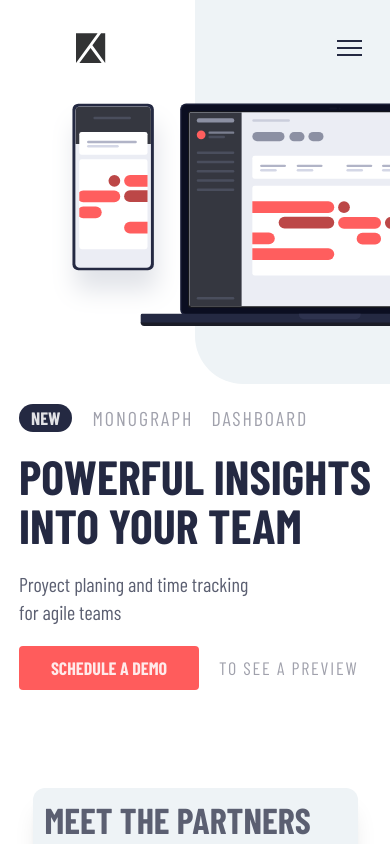
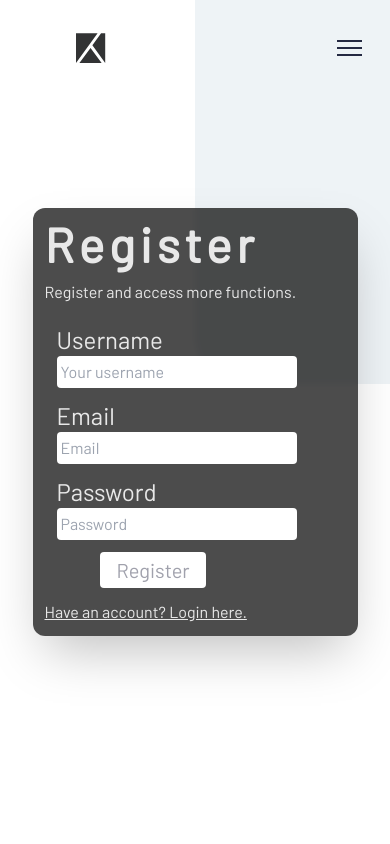
Before and after one commit to ivangarcilazo/Iglobal-ventures-spa, a React (Vite) app: page /users/register in a window 390 px wide. Shown: the top 844 px of the page. Built offline with nearby package versions, Linux system fonts and the light colour scheme; no server answers.

Commit message:
add/registerPage-addEndpoint

```diff
--- a/src/App.jsx
+++ b/src/App.jsx
@@ -2,8 +2,8 @@ import { BrowserRouter as Router, Routes, Route } from "react-router-dom"
 import Layout from "./components/common/Layout/Layout"
 import ProviderAuth from "./components/common/Provider/ProviderAuth"
 import Home from "./pages/Home/Home"
-import Login from "./pages/Login/Login"
 import Agenda from "./pages/Agenda/Agenda"
+import LogRegUser from "./pages/LogRegUser/LogRegUser"
 
 function App() {
 
@@ -16,9 +16,9 @@ function App() {
               <Home />
             </Layout>}
           />
-           <Route path="/login" element={
+           <Route path="/users/:action" element={
             <Layout>
-              <Login />
+              <LogRegUser />
             </Layout>}
           />
            <Route path="/agenda" element={
--- a/src/components/common/FormScheduleContainer/FormScheduleContainer.jsx
+++ b/src/components/common/FormScheduleContainer/FormScheduleContainer.jsx
@@ -4,7 +4,7 @@ import Button from "../Button/Button"
 import { colors } from "../../utilsGeneral"
 import { useEffect } from "react"
 
-export default function FormScheduleContainer({inputs, onSubmit, error, handlerInputChange}){
+export default function FormScheduleContainer({inputs, onSubmit, error, handlerInputChange, loadingPost}){
     const { data, loading:loadingGet, getData } = useGet()
     useEffect(()=>{
       getData('https://jsonplaceholder.typicode.com/users')
@@ -62,7 +62,8 @@ export default function FormScheduleContainer({inputs, onSubmit, error, handlerI
 
           <div className="w-full text-white flex justify-between items-center gap-3">
             <Button label={"Submit"} background={colors.darkGrayishBlue} />
-            <span className="rounded" style={{backgroundColor:colors.red, color:colors.lightGrayishBlue}}>{error&&(error?.message)}</span>
+            {loadingPost&&<img className="" src="https://cdn.pixabay.com/animation/2022/07/29/03/42/03-42-22-68_512.gif" width={30} alt="loadingImage" />}
+            <span className="rounded pl-2 pr-2" style={{backgroundColor:colors.red, color:colors.lightGrayishBlue}}>{error&&(error?.message)}</span>
           </div>
 
         </form>
--- a/src/components/common/Header/components/LinkNavigations.jsx
+++ b/src/components/common/Header/components/LinkNavigations.jsx
@@ -22,11 +22,16 @@ const navigations = [
         label:'AGENDA',
         path:'/agenda',
         color:colors.veryDarkBlue
-    },{
+    },[{
         label:'LOGIN',
-        path:'/login',
+        path:'/users/login',
         color:colors.grayishBlue
     },
+    {
+        label:'REGISTER',
+        path:'/users/register',
+        color:colors.grayishBlue
+    }]
 ]
 
 export const LinkNavigations = () =>{
@@ -46,9 +51,9 @@ export const LinkNavigations = () =>{
         {
             navigations.map((element, index)=>(
                 <React.Fragment key={index}>
-                {element.label === 'LOGIN'?
+                {Array.isArray(element)?
                     <>
-                        <div key={`${index}LOGIN`} className="md:w-2 md:h-2 md:rounded-full w-full border" style={{backgroundColor:element.color}}></div>
+                        <div key={`${index}LOGIN`} className="md:w-2 md:h-2 md:rounded-full w-full border" style={{backgroundColor:colors.grayishBlue}}></div>
                         {
                             !userLogged?(
                                 <>
@@ -57,8 +62,9 @@ export const LinkNavigations = () =>{
                                 </>
 
                             ):(
-
-                                <Link className="font-barlowCondensed font-bold text-lg hover:underline" key={index} to={element.path} style={{color:element.color}} >{element.label}</Link>
+                                element.map((userLinks, index)=>(
+                                    <Link className="font-barlowCondensed font-bold text-lg hover:underline" key={index} to={userLinks.path} style={{color:userLinks.color}} >{userLinks.label}</Link>
+                                ))
 
                             )
                         }
--- a/src/hook/usePostDeletePut.jsx
+++ b/src/hook/usePostDeletePut.jsx
@@ -11,7 +11,7 @@ export default function usePostDeletePut(){
         try {
             setLoading(true)
 
-            const response = await fetch(`http://127.0.0.1:3000/${url}`, {
+            const response = await fetch(`https://iglobal-adventures-spa-backend.netlify.app/.netlify/functions/app/${url}`, {
                 method: method,
                 headers:{
                     'Content-Type':'application/json'
--- a/src/pages/Agenda/components/ContainerAgenda.jsx
+++ b/src/pages/Agenda/components/ContainerAgenda.jsx
@@ -21,7 +21,7 @@ export default function ContainerAgenda({state}){
     useEffect(()=>{
         const getAgenda = async() =>{
             try {
-                const responseServer = await getData(`http://127.0.0.1:3000/schedule/get/${state.email}`)
+                const responseServer = await getData(`https://iglobal-adventures-spa-backend.netlify.app/.netlify/functions/app/schedule/get/${state.email}`)
 
                 if(responseServer){
                     setAgenda(responseServer)
@@ -125,7 +125,7 @@ const EditModal = ( {scheduleToEdit, agenda, setAgenda, setModalStatus}) => {
             value:scheduleToEdit.date.split('T')[0]
         }
     ])
-    const { manipulateData, error, setError } = usePostDeletePut()
+    const { manipulateData, error, setError, loading } = usePostDeletePut()
 
     const handlerChange = (e, index) => {
 
@@ -171,6 +171,6 @@ const EditModal = ( {scheduleToEdit, agenda, setAgenda, setModalStatus}) => {
     }
 
     return(
-       <FormScheduleContainer error={error} inputs={inputs} onSubmit={handlerUpdate} handlerInputChange={handlerChange} />
+       <FormScheduleContainer error={error} loadingPost={loading} inputs={inputs} onSubmit={handlerUpdate} handlerInputChange={handlerChange} />
     )
 }
--- a/src/pages/Home/components/components/TextContainer.jsx
+++ b/src/pages/Home/components/components/TextContainer.jsx
@@ -96,7 +96,7 @@ const ScheduleDemo = ({setModal, state}) =>{
 
     ]
 
-    const { error, manipulateData, setError } = usePostDeletePut()
+    const { error, manipulateData, setError, loading } = usePostDeletePut()
 
     const handlerSubmit = async(dataForm) =>{
 
@@ -127,7 +127,7 @@ const ScheduleDemo = ({setModal, state}) =>{
     }
 
     return(
-        <FormScheduleContainer onSubmit={handlerSubmit} error={error} inputs={inputsToSchedule} />
+        <FormScheduleContainer onSubmit={handlerSubmit} loadingPost={loading} error={error} inputs={inputsToSchedule} />
     )
 
 }
--- /dev/null
+++ b/src/pages/LogRegUser/LogRegUser.jsx
@@ -0,0 +1,28 @@
+import { colors } from "../../components/utilsGeneral"
+import { useParams } from "react-router-dom"
+import { Link } from "react-router-dom"
+import Login from "./components/Login"
+import Register from "./components/Register"
+
+export default function LogRegUser(){
+    const { action } = useParams()
+
+    return(
+        <main className="w-full h-screen flex items-center justify-center">
+
+            <div className="w-1/2 rounded-bl-3xl absolute top-0 right-0 h-96 " style={{backgroundColor:colors.lightGrayishBlue, borderBottomLeftRadius:'3rem', zIndex:-1}}></div>
+
+            <article className="w-5/6 h-fit shadow-2xl rounded-xl font-barlow p-3 md:w-2/6" style={{backgroundColor:'rgba(0,0,0,.7)', WebkitBackdropFilter:'blur(3px)', backdropFilter:'blur(3px)'}}>
+
+                <div className="flex flex-col gap-3">
+                    <h1 className="text-5xl font-bold font-barlow tracking-widest">{action==='login'?'Login':'Register'}</h1>
+                    <span>{action==='login'?'Login':'Register'} and access more functions.</span>
+                </div>
+                {
+                action === 'login'?<Login />:<Register />
+                }
+                <Link className="underline hover:text-white" to={action==='login'?'/users/register':'/users/login'}>{action==='login'?'New? Register here.':'Have an account? Login here.'}</Link>
+            </article>
+        </main>
+    )
+}
--- /dev/null
+++ b/src/pages/LogRegUser/components/ActionForm.jsx
@@ -0,0 +1,23 @@
+import { colors } from "../../../components/utilsGeneral"
+export default function ActionForm({inputs, onSubmit, error, loading, actionButton}){
+    return(
+        <form action="POST" className="w-full flex items-start justify-around h-fit gap-3 flex-col pl-3 pt-5 mb-3" onSubmit={onSubmit} >
+
+            {
+                inputs.map((input)=>(
+                    <div key={input.label} className="flex flex-col w-5/6">
+                        <label htmlFor="" className="text-2xl">{input.label}</label>
+                        <input type={input.type} style={{color:colors.darkGrayishBlue}} placeholder={input.placeholder} className="p-1 w-full rounded outline-none" />
+                    </div>
+                ))
+            }
+
+            <div className="w-full h-fit flex items-center justify-around">
+                <input className="bg-white p-1 pl-4 pr-4 text-xl cursor-pointer rounded " style={{color:colors.grayishBlue}} type="submit" value={actionButton} />
+                {loading&&<img className="" src="https://cdn.pixabay.com/animation/2022/07/29/03/42/03-42-22-68_512.gif" width={30} alt="loadingImage" />}
+                <span className=" pl-1 pr-1 rounded" style={{backgroundColor:colors.red}}>{error?.message}</span>
+            </div>
+
+        </form>
+    )
+}
--- /dev/null
+++ b/src/pages/LogRegUser/components/Login.jsx
@@ -0,0 +1,57 @@
+import { useContext } from "react"
+import { useNavigate } from "react-router-dom"
+import usePostDeletePut from "../../../hook/usePostDeletePut"
+import ContextAuth from "../../../components/common/Provider/ContextAuth"
+import ActionForm from "./ActionForm"
+
+
+const labelsForm = [
+    {
+        label:'Email',
+        type:'email',
+        placeholder:'Email'
+    },
+    {
+        label:'Password',
+        type:'password',
+        placeholder:'Password'
+    }
+]
+
+export default function Login(){
+    const { dispatch } = useContext(ContextAuth)
+    const navigate = useNavigate()
+    const { error, loading, manipulateData, setError } = usePostDeletePut()
+
+    const handlerSubmit = async(e) => {
+        e.preventDefault()
+        const email = e.target[0].value
+        const password = e.target[1].value
+
+        if(!email || !password){
+            setError({message:'Fields can not be empty'})
+            return
+        }
+
+        const userData = ({
+           email:email,
+           password:password
+        })
+
+        const responseUserData = await manipulateData('users/login', userData, 'POST')
+
+        if(!responseUserData) return
+
+        dispatch({
+            type:'ADD_DATA',
+            payload:responseUserData
+        })
+
+        navigate('/')
+
+    }
+
+    return(
+        <ActionForm onSubmit={handlerSubmit} loading={loading} error={error} inputs={labelsForm} actionButton={'Login'} />
+    )
+}
--- /dev/null
+++ b/src/pages/LogRegUser/components/Register.jsx
@@ -0,0 +1,62 @@
+import ActionForm from "./ActionForm";
+import usePostDeletePut from "../../../hook/usePostDeletePut";
+import Swal from "sweetalert2";
+import { useNavigate } from "react-router-dom";
+
+export default function Register(){
+    const inputs = [
+        {
+            label:'Username',
+            placeholder:'Your username',
+            type:'text'
+        },
+        {
+            label:'Email',
+            type:'email',
+            placeholder:'Email'
+        },
+        {
+            label:'Password',
+            type:'password',
+            placeholder:'Password'
+        }
+    ]
+    const {loading, error, setError, manipulateData} = usePostDeletePut()
+    const navigate = useNavigate()
+
+    const handlerSubmit = async(evt) => {
+        evt.preventDefault()
+        const target = evt.target
+        const dataRegister = {
+            username:target[0].value,
+            email:target[1].value,
+            password:target[2].value
+        }
+        for(const formValue in dataRegister){
+            if(!dataRegister[formValue]){
+                setError({
+                    message:'Fields can not be empty.'
+                })
+                return
+            }
+            setError(false)
+        }
+
+        const responseServer = await manipulateData('users/register', dataRegister, 'POST')
+        if(responseServer){
+            Swal.fire({
+                color:'white',
+                text:'You registered successfully.',
+                timer:2000,
+                timerProgressBar:true,
+                showConfirmButton:false,
+                position:'bottom-end',
+                backdrop:'transparent',
+                background:'#00CC66'
+              }).then(()=>navigate('/users/login'))
+        }
+
+    }
+
+    return <ActionForm inputs={inputs} error={error} loading={loading} onSubmit={handlerSubmit} actionButton={'Register'} />
+}
--- a/src/pages/Login/Login.jsx
+++ /dev/null
@@ -1,93 +0,0 @@
-import { useState, useContext } from "react"
-import { useNavigate } from "react-router-dom"
-import { colors } from "../../components/utilsGeneral"
-import usePostDeletePut from "../../hook/usePostDeletePut"
-import ContextAuth from "../../components/common/Provider/ContextAuth"
-
-
-const labelsForm = [
-    {
-        label:'Email',
-        type:'email',
-        placeholder:'Email'
-    },
-    {
-        label:'Password',
-        type:'password',
-        placeholder:'Password'
-    }
-]
-
-export default function Login(){
-    const { dispatch } = useContext(ContextAuth)
-    const navigate = useNavigate()
-    const [ errorForm, setErrorForm ] = useState(false)
-    const { error, loading, manipulateData } = usePostDeletePut()
-
-    const handlerSubmit = async(e) => {
-        e.preventDefault()
-        const email = e.target[0].value
-        const password = e.target[1].value
-
-        if(!email || !password){
-            setErrorForm({message:'Fields can not be empty'})
-            return
-        }
-
-        const userData = ({
-           email:email,
-           password:password
-        })
-
-        const responseUserData = await manipulateData('users/login', userData, 'POST')
-
-        if(!responseUserData) return
-
-        dispatch({
-            type:'ADD_DATA',
-            payload:responseUserData
-        })
-
-        navigate('/')
-
-    }
-
-    return(
-        <main className="w-full h-screen flex items-center justify-center">
-
-            <div className="w-1/2 rounded-bl-3xl absolute top-0 right-0 h-96 " style={{backgroundColor:colors.lightGrayishBlue, borderBottomLeftRadius:'3rem', zIndex:-1}}></div>
-
-            <article className="w-5/6 h-96 shadow-xl rounded-xl font-barlow p-3 md:w-2/6" style={{backgroundColor:colors.darkGrayishBlue}}>
-
-                <div className="flex flex-col gap-3">
-                    <h1 className="text-5xl">Login</h1>
-                    <span>Login and access more functions.</span>
-                </div>
-
-                <Form error={error} errorForm={errorForm} loading={loading} handlerSubmit={handlerSubmit} />
-
-            </article>
-        </main>
-    )
-}
-
-const Form = ({handlerSubmit, errorForm, error, loading}) =>{
-    return(
-        <form action="POST" className="w-full flex items-start justify-around h-64 flex-col pl-3 pt-5" onSubmit={handlerSubmit} >
-            {
-                labelsForm.map((input)=>(
-                    <div key={input.label} className="flex flex-col w-5/6">
-                        <label htmlFor="" className="text-2xl">{input.label}</label>
-                        <input type={input.type} style={{color:colors.darkGrayishBlue}} placeholder={input.placeholder} className="p-1 w-full rounded" />
-                    </div>
-                ))
-            }
-
-            <div className="w-full h-fit flex items-center justify-around">
-                <input className="bg-white p-1 pl-4 pr-4 text-xl cursor-pointer rounded " style={{color:colors.grayishBlue}} type="submit" value={loading?'Login...':'Login'} />
-                {(errorForm||error)&&<span className="p-1 rounded-lg" style={{backgroundColor:colors.red}}>{errorForm.message || error.message}</span>}
-            </div>
-
-        </form>
-    )
-}
```
